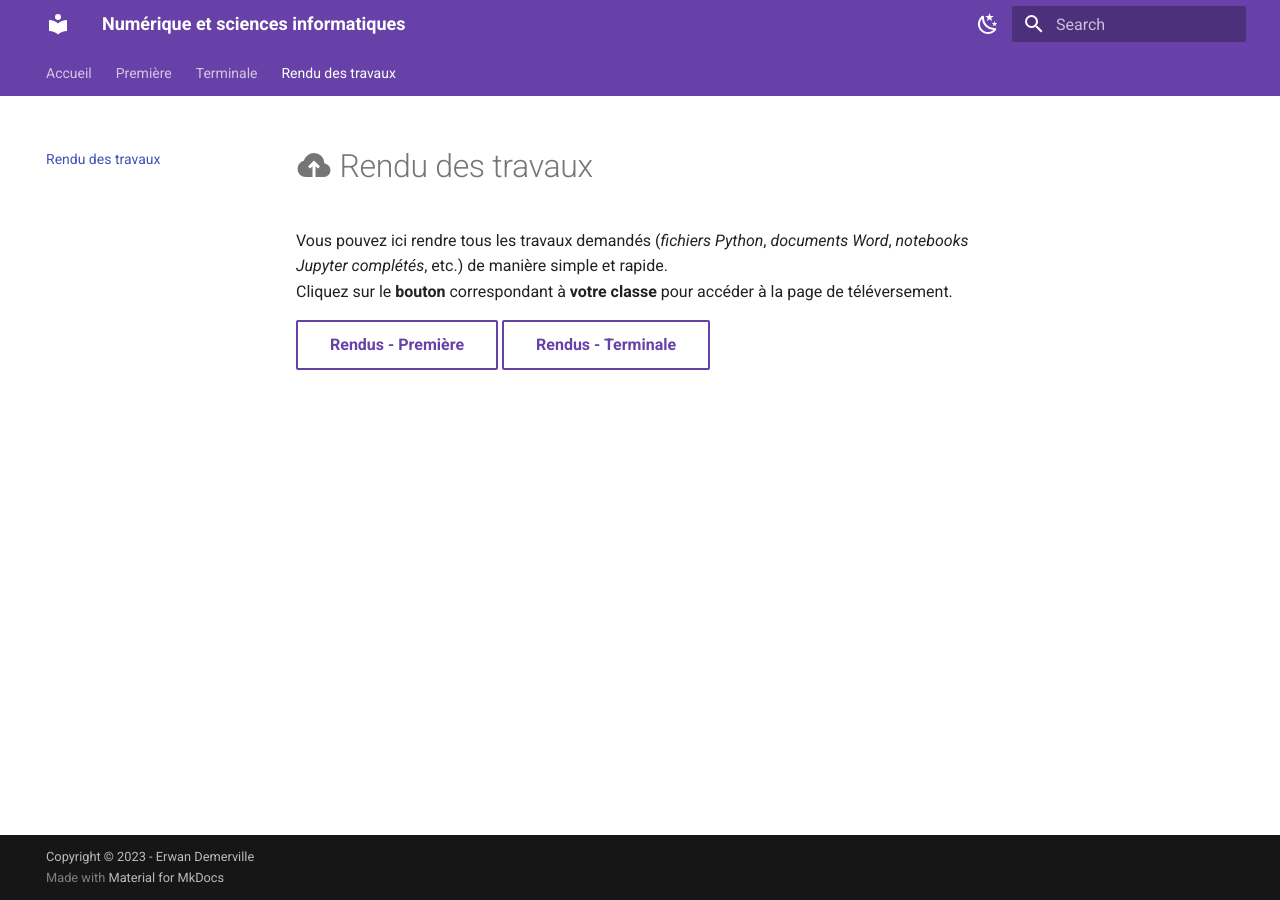
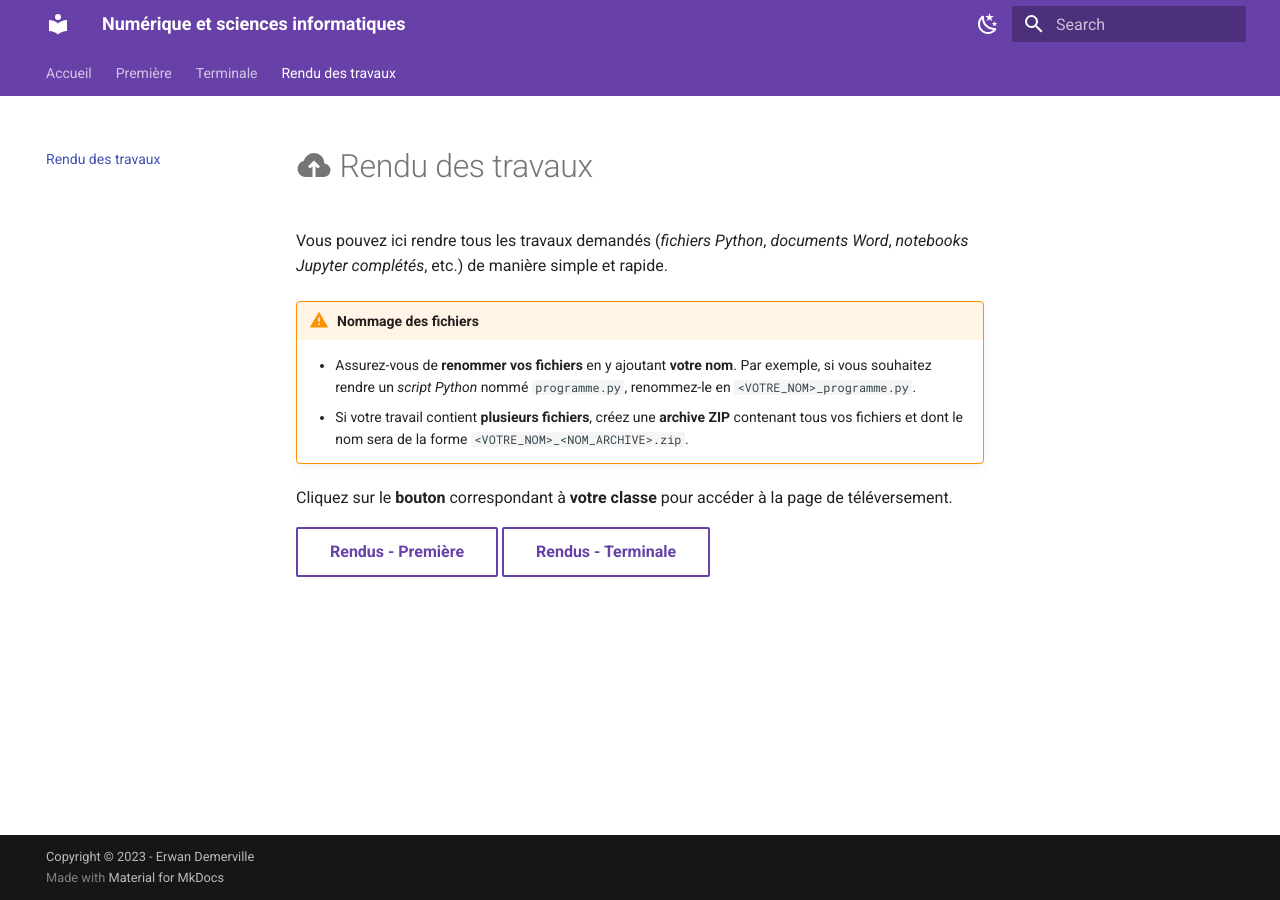
Before and after one commit to erwandemerville/nsi, an MkDocs documentation site: the page built from docs/rendus.md, in a window 1280 px wide. Built offline with MkDocs 1.6.1 and Material for MkDocs 9.7.7, drawn with Linux system fonts in a browser that asks for light colours.

Commit message:
MAJ site

```diff
--- a/docs/rendus.md
+++ b/docs/rendus.md
@@ -1,6 +1,11 @@
 # :material-cloud-upload: Rendu des travaux
 
 Vous pouvez ici rendre tous les travaux demandés (*fichiers Python*, *documents Word*, *notebooks Jupyter complétés*, etc.) de manière simple et rapide.
+
+!!! warning "Nommage des fichiers"
+    - Assurez-vous de **renommer vos fichiers** en y ajoutant **votre nom**. Par exemple, si vous souhaitez rendre un *script Python* nommé `programme.py`, renommez-le en `<VOTRE_NOM>_programme.py`.
+    - Si votre travail contient **plusieurs fichiers**, créez une **archive ZIP** contenant tous vos fichiers et dont le nom sera de la forme `<VOTRE_NOM>_<NOM_ARCHIVE>.zip`.
+
 Cliquez sur le **bouton** correspondant à **votre classe** pour accéder à la page de téléversement.
 
 <noscript style="color:red">Vous devez activer <strong>JavaScript</strong> pour que cette page fonctionne correctement !</noscript>
```
